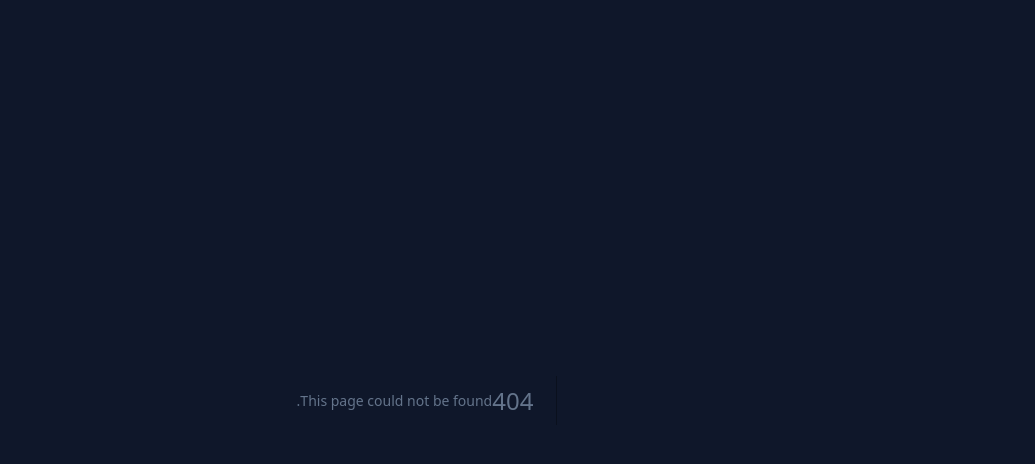
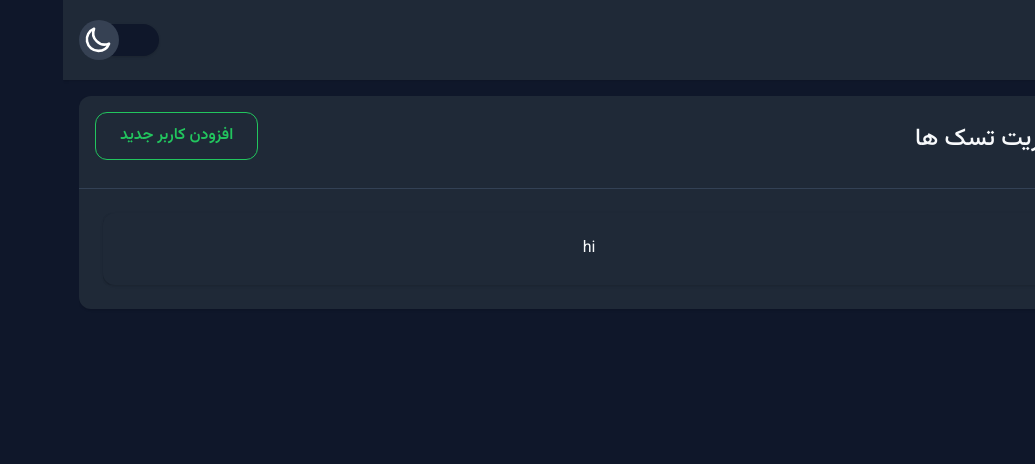
Before and after one commit to AmirSami75/Azura.Dashboard, a Next.js app: page /dashboard/to-do-list in a window 1280 px wide. Before the commit this address had no page. Shown: the top 464 px of the page, without its empty margins (245-1280 px from the left). Built offline with nearby package versions, Linux system fonts and the light colour scheme; no server answers.

Commit message:
add to doo list component

```diff
--- /dev/null
+++ b/src/app/dashboard/to-do-list/page.tsx
@@ -0,0 +1,30 @@
+import { Button } from "@/components/ui/Button";
+
+const Todolist = () => {
+  return (
+    <div className="bg-card rounded-xl text-card-foreground shadow-sm">
+      <div className="space-y-1.5 p-4 mb-6 border-b border-border flex flex-row items-center">
+        <h3 className="text-2xl font-medium flex-1 pr-2 ">مدیریت تسک ها</h3>
+        <Button
+          size="xl"
+          color="success"
+          variant="outline"
+          className="mb-3 rounded-xl"
+        >
+          افزودن کاربر جدید
+        </Button>
+      </div>
+      <div className="p-6 pt-0">
+        <div className="rounded-xl bg-card text-card-foreground shadow-sm">
+          <div className="overflow-x-auto">
+            <div className="container  min-w-full divide-y divide-border text-center">
+              hi
+            </div>
+          </div>
+        </div>
+      </div>
+    </div>
+  );
+};
+
+export default Todolist;
--- a/src/components/dashboard/DarkmodeButton.tsx
+++ b/src/components/dashboard/DarkmodeButton.tsx
@@ -10,8 +10,47 @@ const DarkmodeButton = () => {
   };
 
   return (
-    <button onClick={handleDarkmode}>
-      {theme === "dark" ? "خاموش کن " : "روشن کن"}
+    <button
+      className="w-15 h-8 rounded-full bg-background flex items-center transition duration-300 focus:outline-none shadow mx-4"
+      onClick={handleDarkmode}
+    >
+      <div
+        className={` w-10 h-10 relative rounded-full transition duration-300 transform  p-1 text-white ${
+          theme === "dark"
+            ? "bg-gray-700 -translate-x-full"
+            : "translate-x-2 bg-yellow-500"
+        } `}
+      >
+        {theme === "dark" ? (
+          <svg
+            xmlns="http://www.w3.org/2000/svg"
+            fill="none"
+            viewBox="0 0 25 25"
+            stroke="currentColor"
+          >
+            <path
+              strokeLinecap="round"
+              strokeLinejoin="round"
+              strokeWidth="2"
+              d="M20.354 15.354A9 9 0 018.646 3.646 9.003 9.003 0 0012 21a9.003 9.003 0 008.354-5.646z"
+            />
+          </svg>
+        ) : (
+          <svg
+            xmlns="http://www.w3.org/2000/svg"
+            fill="none"
+            viewBox="0 0 25 25"
+            stroke="currentColor"
+          >
+            <path
+              strokeLinecap="round"
+              strokeLinejoin="round"
+              strokeWidth="2"
+              d="M12 3v1m0 16v1m9-9h-1M4 12H3m15.364 6.364l-.707-.707M6.343 6.343l-.707-.707m12.728 0l-.707.707M6.343 17.657l-.707.707M16 12a4 4 0 11-8 0 4 4 0 018 0z"
+            />
+          </svg>
+        )}
+      </div>
     </button>
   );
 };
--- a/src/components/dashboard/Header.tsx
+++ b/src/components/dashboard/Header.tsx
@@ -11,7 +11,7 @@ const Header = ({ onToggleSidebar }: HeaderProps) => {
   const { width } = useViewportSize();
 
   return (
-    <div className="flex justify-between items-center">
+    <div className="flex justify-between items-center px-2 py-3">
       {/* right part */}
       <div>
         <CiMenuFries
@@ -30,7 +30,6 @@ const Header = ({ onToggleSidebar }: HeaderProps) => {
         {/* darkmode icon */}
         <DarkmodeButton />
       </div>
-      <div className=" p-4">hi </div>
     </div>
   );
 };
--- a/src/components/dashboard/Sidebar.tsx
+++ b/src/components/dashboard/Sidebar.tsx
@@ -34,7 +34,7 @@ const Sidebar = ({
       {/* sidebar */}
       <div className="h-full fixed start-0 top-0 z-50 pointer-events-none">
         <div
-          className="pointer-events-auto relative z-10 h-full w-[228px] transition-all duration-100 bg-card text-card-foreground shadow border-l-1 border-border"
+          className="pointer-events-auto relative z-10 h-full w-[228px] transition-all duration-300 bg-card text-card-foreground shadow border-l-1 border-border"
           style={{ translate: collapsed ? "0 0 " : "100% 0 " }}
         >
           {/* sidebar header */}
--- a/src/data/menuData.ts
+++ b/src/data/menuData.ts
@@ -38,18 +38,8 @@ const menuData: MenuDataProps[] = [
     ],
   },
   {
-    label: "تنظیمات",
-    to: "/settings",
-    children: [
-      {
-        label: "عمومی",
-        to: "/settings/general",
-      },
-      {
-        label: "ظاهری",
-        to: "/settings/appearance",
-      },
-    ],
+    label: "مدیریت تسک ها ",
+    to: "/dashboard/to-do-list",
   },
   {
     label: "گزارشات",
```
